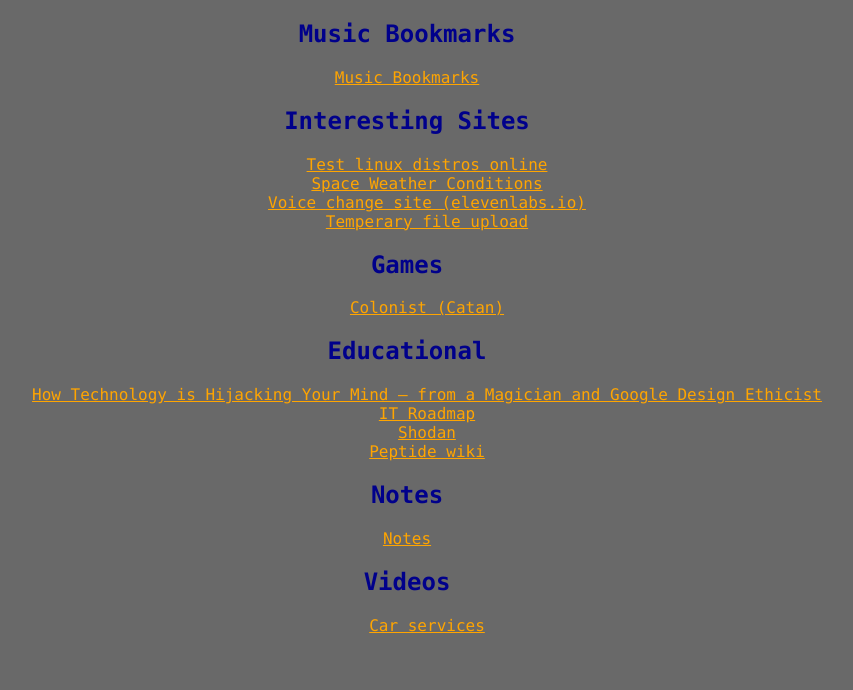
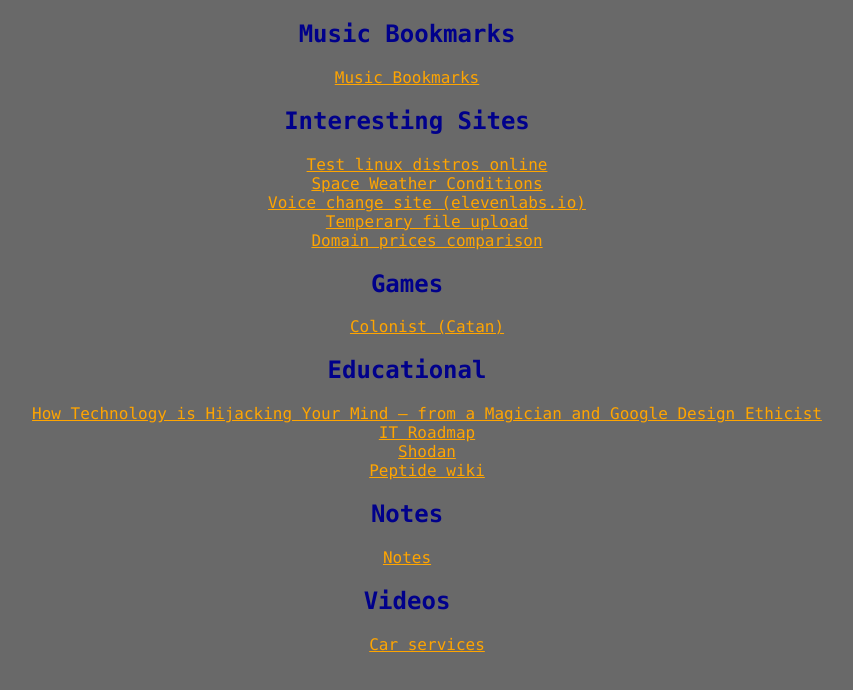
Before and after one commit to nemanjastamenkovicqa/bookmarks, a plain HTML site: page index.html in a window 1280 px wide. Shown: the whole page, without its empty margins (233-1086 px from the left). Drawn offline with Linux system fonts and the light colour scheme.

Commit message:
Update index.html

```diff
--- a/index.html
+++ b/index.html
@@ -14,6 +14,7 @@
   <li><a href="https://www.swpc.noaa.gov/">Space Weather Conditions<a/></li>
   <li><a href="https://elevenlabs.io/">Voice change site (elevenlabs.io)</a></li>
   <li><a href="https://temp.sh/">Temperary file upload</a></li>
+  <li><a href="https://tld-list.com/">Domain prices comparison</a></li>
 </ul>
 
 <h2>Games</h2>
```
